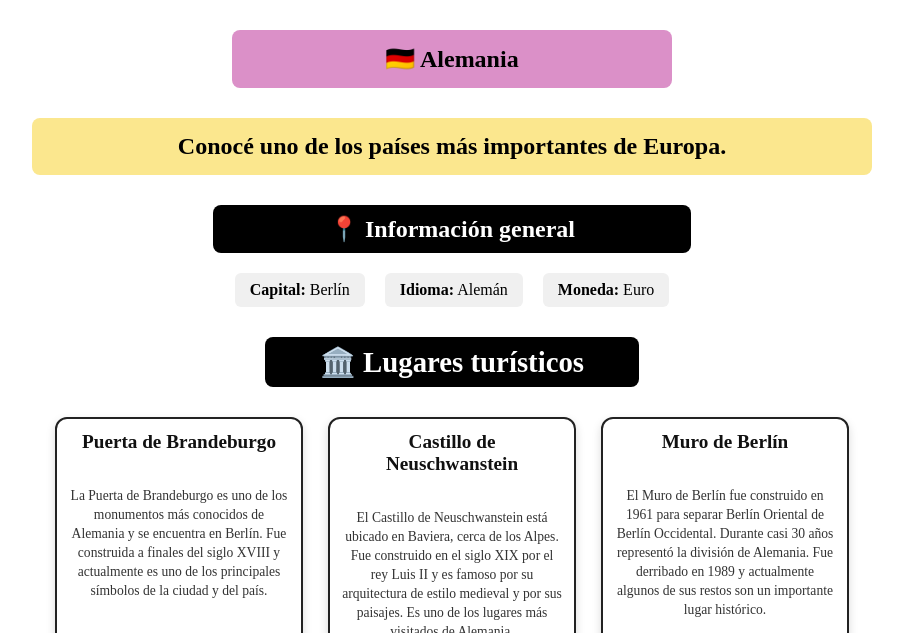
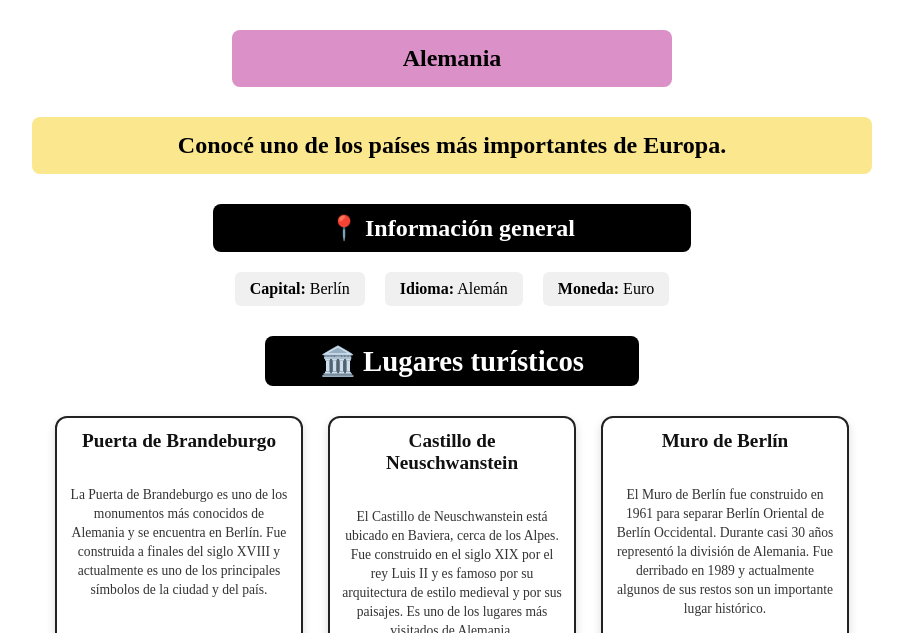
Before and after one commit to Mateo5045/pagina.github.io, a plain HTML site: page index.html in a window 1280 px wide. Shown: the top 633 px of the page, without its empty margins (188-1091 px from the left). Drawn offline with Linux system fonts and the light colour scheme.

Commit message:
Remove flag emoji from Germany heading

```diff
--- a/index.html
+++ b/index.html
@@ -8,7 +8,7 @@
 </head>
 <body>
     <section id="GENERAL">
-        <h1>🇩🇪 Alemania</h1>
+        <h1>Alemania</h1>
         <h1 id="subtitulo">Conocé uno de los países más importantes de Europa.</h1>
         <h2>📍 Información general</h2>
     <div class="info-general">
```
